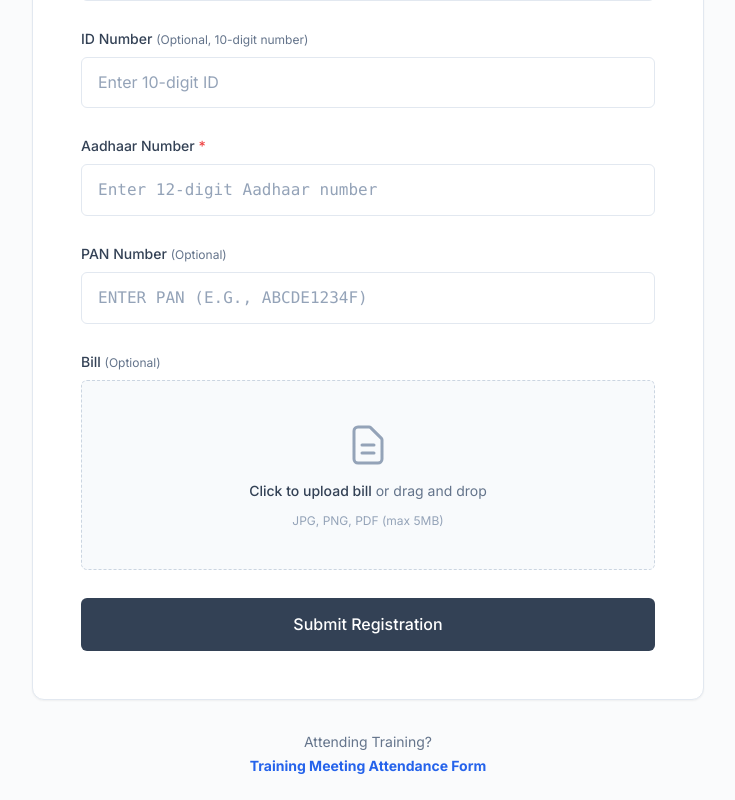
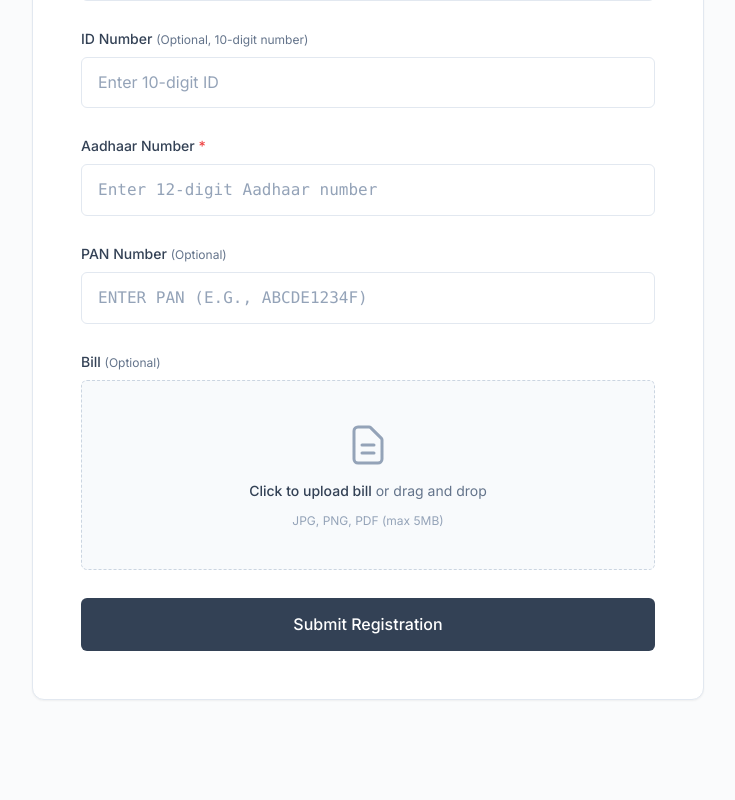
Before and after one commit to elliot09alderson/retailchampion-frontend, a React (Vite) app: page / in a window 1280 px wide. Shown: the part 819-1619 px from the top of the page, without its empty margins (272-1007 px from the left). After the commit the page ends 1575 px from the top, so only its background shows below. Built offline with nearby package versions, Linux system fonts and the light colour scheme; no server answers.

Commit message:
Hide Training Meeting Attendance Form link in registration page

```diff
--- a/src/RegistrationForm.tsx
+++ b/src/RegistrationForm.tsx
@@ -586,12 +586,12 @@
         </div>
         {/* Footer */}
         <div className="text-center mt-8 space-y-4">
-          <p className="text-sm text-[#64748b]">
+          {/* <p className="text-sm text-[#64748b]">
             Attending Training?{' '}
             <a href="/vip/attendance" className="text-blue-600 hover:text-blue-700 font-bold transition-colors underline-offset-2 hover:underline block mt-1">
               Training Meeting Attendance Form
             </a>
-          </p>
+          </p> */}
           {/*
           <div className="w-12 h-px bg-slate-200 mx-auto"></div>
           <p className="text-sm text-[#64748b]">
```
